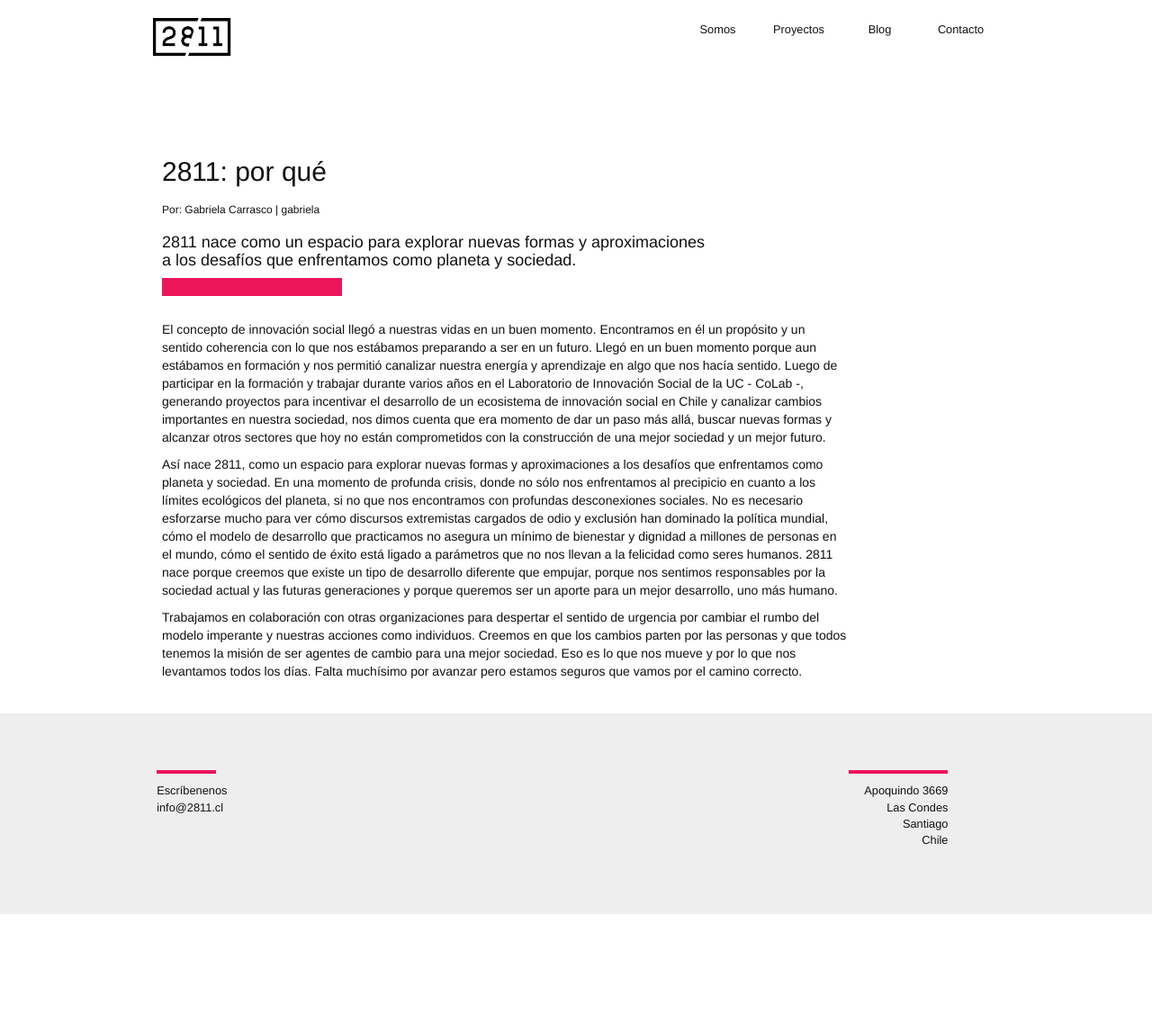
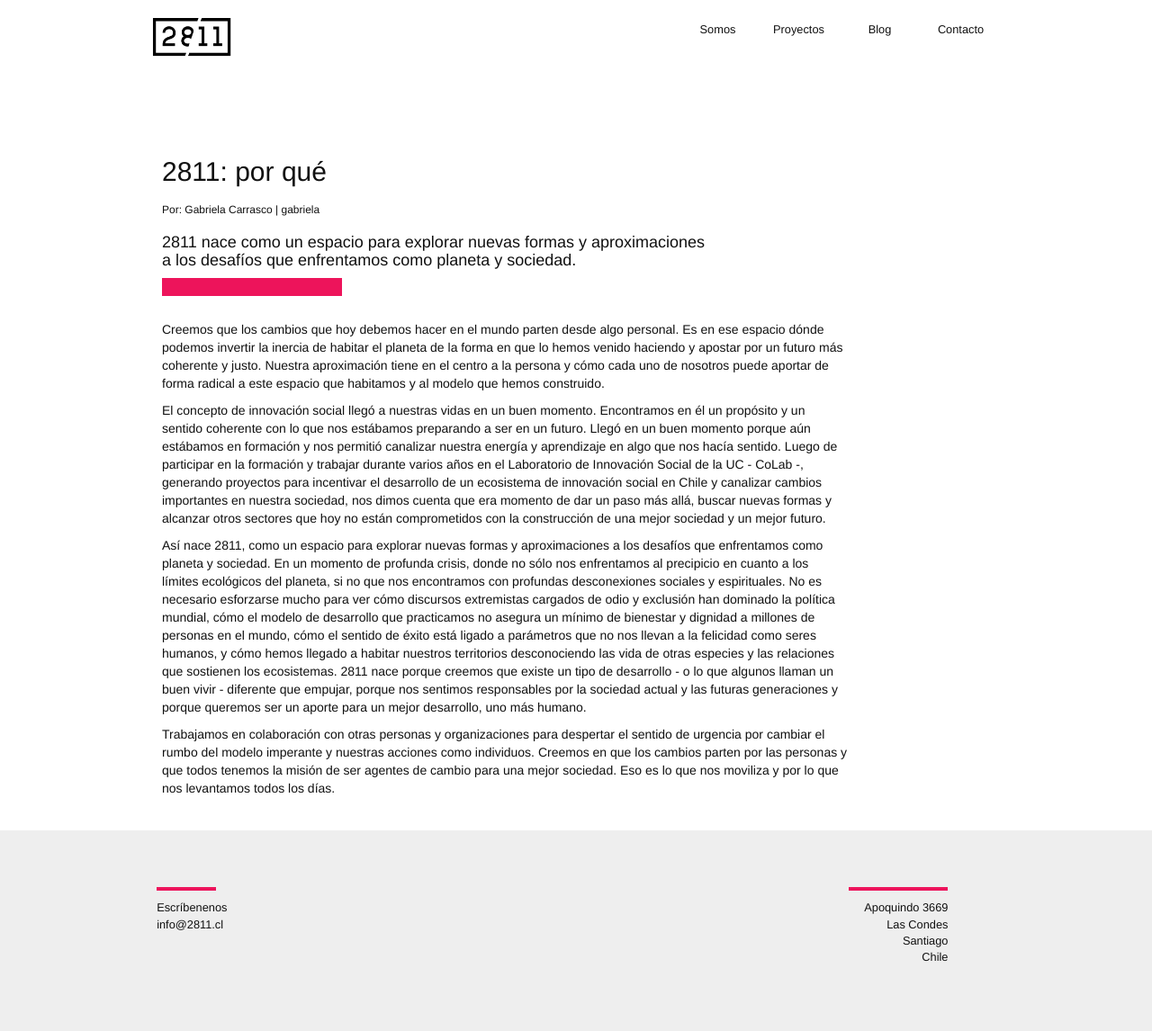
Before and after one commit to 2811Chile/2811Chile.github.io, a Jekyll site: the page built from _posts/2017-01-25-default.md, in a window 1280 px wide. Shown: the whole page at 90% size. Built offline with Jekyll 4.4.1, drawn with Linux system fonts in a browser that asks for light colours; nearby versions of some CDN libraries; some web fonts are replaced; before the commit the page ends 1016 px from its top, so only the background shows below that.

Commit message:
Updated Default

```diff
--- a/_posts/2017-01-25-default.md
+++ b/_posts/2017-01-25-default.md
@@ -14,8 +14,10 @@ excerpt_separator: "<!--mas-->"
 layout: post
 ---
 
-El concepto de innovación social llegó a nuestras vidas en un buen momento. Encontramos en él un propósito y un sentido coherencia con lo que nos estábamos preparando a ser en un futuro. <!--mas--> Llegó en un buen momento porque aun estábamos en formación y nos permitió canalizar nuestra energía y aprendizaje en algo que nos hacía sentido. Luego de participar en la formación y trabajar durante varios años en el Laboratorio de Innovación Social de la UC - CoLab -, generando proyectos para incentivar el desarrollo de un ecosistema de innovación social en Chile y canalizar cambios importantes en nuestra sociedad, nos dimos cuenta que era momento de dar un paso más allá, buscar nuevas formas y alcanzar otros sectores que hoy no están comprometidos con la construcción de una mejor sociedad y un mejor futuro.
+Creemos que los cambios que hoy debemos hacer en el mundo parten desde algo personal. Es en ese espacio dónde podemos invertir la inercia de habitar el planeta de la forma en que lo hemos venido haciendo y apostar por un futuro más coherente y justo. Nuestra aproximación tiene en el centro a la persona y cómo cada uno de nosotros puede aportar de forma radical a este espacio que habitamos y al modelo que hemos construido.
 
-Así nace 2811, como un espacio para explorar nuevas formas y aproximaciones a los desafíos que enfrentamos como planeta y sociedad. En una momento de profunda crisis, donde no sólo nos enfrentamos al precipicio en cuanto a los límites ecológicos del planeta, si no que nos encontramos con profundas desconexiones sociales. No es necesario esforzarse mucho para ver cómo discursos extremistas cargados de odio y exclusión han dominado la política mundial, cómo el modelo de desarrollo que practicamos no asegura un mínimo de bienestar y dignidad a millones de personas en el mundo, cómo el sentido de éxito está ligado a parámetros que no nos llevan a la felicidad como seres humanos. 2811 nace porque creemos que existe un tipo de desarrollo diferente que empujar, porque nos sentimos responsables por la sociedad actual y las futuras generaciones y porque queremos ser un aporte para un mejor desarrollo, uno más humano.
+El concepto de innovación social llegó a nuestras vidas en un buen momento. Encontramos en él un propósito y un sentido coherente con lo que nos estábamos preparando a ser en un futuro. Llegó en un buen momento porque aún estábamos en formación y nos permitió canalizar nuestra energía y aprendizaje en algo que nos hacía sentido. Luego de participar en la formación y trabajar durante varios años en el Laboratorio de Innovación Social de la UC - CoLab -, generando proyectos para incentivar el desarrollo de un ecosistema de innovación social en Chile y canalizar cambios importantes en nuestra sociedad, nos dimos cuenta que era momento de dar un paso más allá, buscar nuevas formas y alcanzar otros sectores que hoy no están comprometidos con la construcción de una mejor sociedad y un mejor futuro.
 
-Trabajamos en colaboración con otras organizaciones para despertar el sentido de urgencia por cambiar el rumbo del modelo imperante y nuestras acciones como individuos. Creemos en que los cambios parten por las personas y que todos tenemos la misión de ser agentes de cambio para una mejor sociedad. Eso es lo que nos mueve y por lo que nos levantamos todos los días. Falta muchísimo por avanzar pero estamos seguros que vamos por el camino correcto.
+Así nace 2811, como un espacio para explorar nuevas formas y aproximaciones a los desafíos que enfrentamos como planeta y sociedad. En un momento de profunda crisis, donde no sólo nos enfrentamos al precipicio en cuanto a los límites ecológicos del planeta, si no que nos encontramos con profundas desconexiones sociales y espirituales. No es necesario esforzarse mucho para ver cómo discursos extremistas cargados de odio y exclusión han dominado la política mundial, cómo el modelo de desarrollo que practicamos no asegura un mínimo de bienestar y dignidad a millones de personas en el mundo, cómo el sentido de éxito está ligado a parámetros que no nos llevan a la felicidad como seres humanos, y cómo hemos llegado a habitar nuestros territorios desconociendo las vida de otras especies y las relaciones que sostienen los ecosistemas. 2811 nace porque creemos que existe un tipo de desarrollo - o lo que algunos llaman un buen vivir - diferente que empujar, porque nos sentimos responsables por la sociedad actual y las futuras generaciones y porque queremos ser un aporte para un mejor desarrollo, uno más humano.
+
+Trabajamos en colaboración con otras personas y organizaciones para despertar el sentido de urgencia por cambiar el rumbo del modelo imperante y nuestras acciones como individuos. Creemos en que los cambios parten por las personas y que todos tenemos la misión de ser agentes de cambio para una mejor sociedad. Eso es lo que nos moviliza y por lo que nos levantamos todos los días.
```
